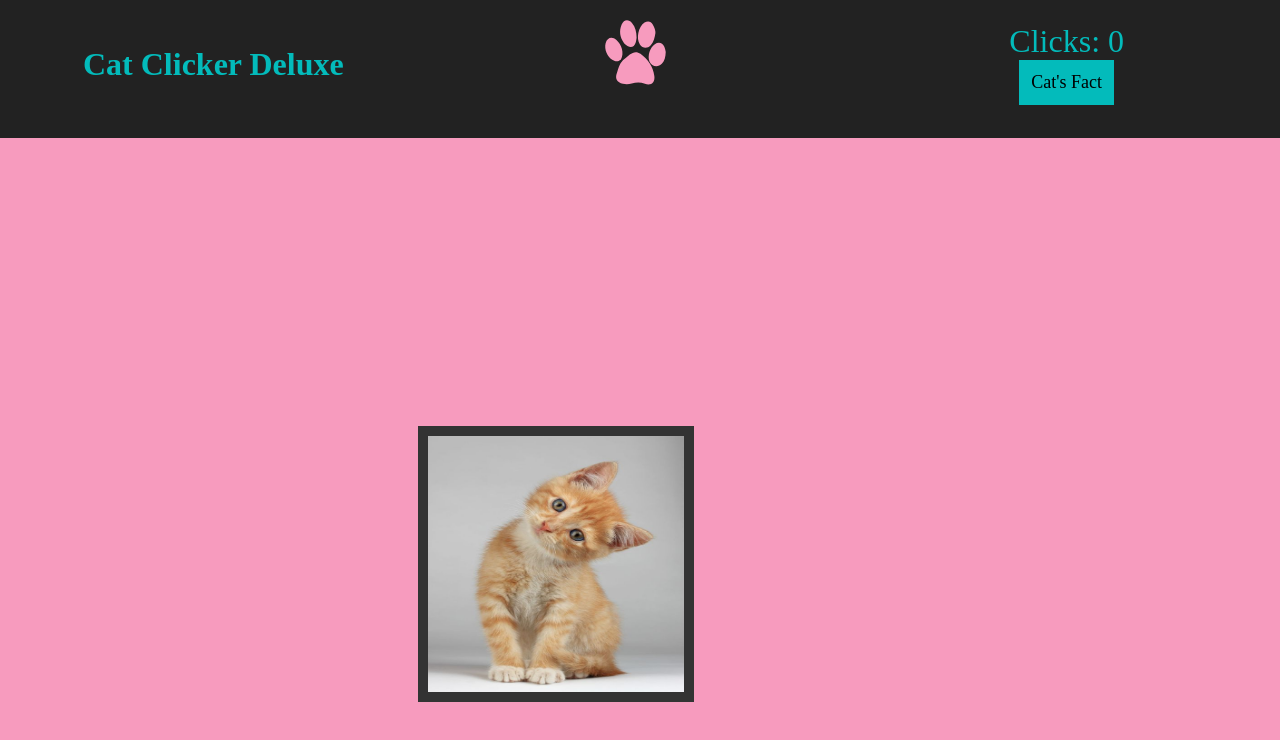
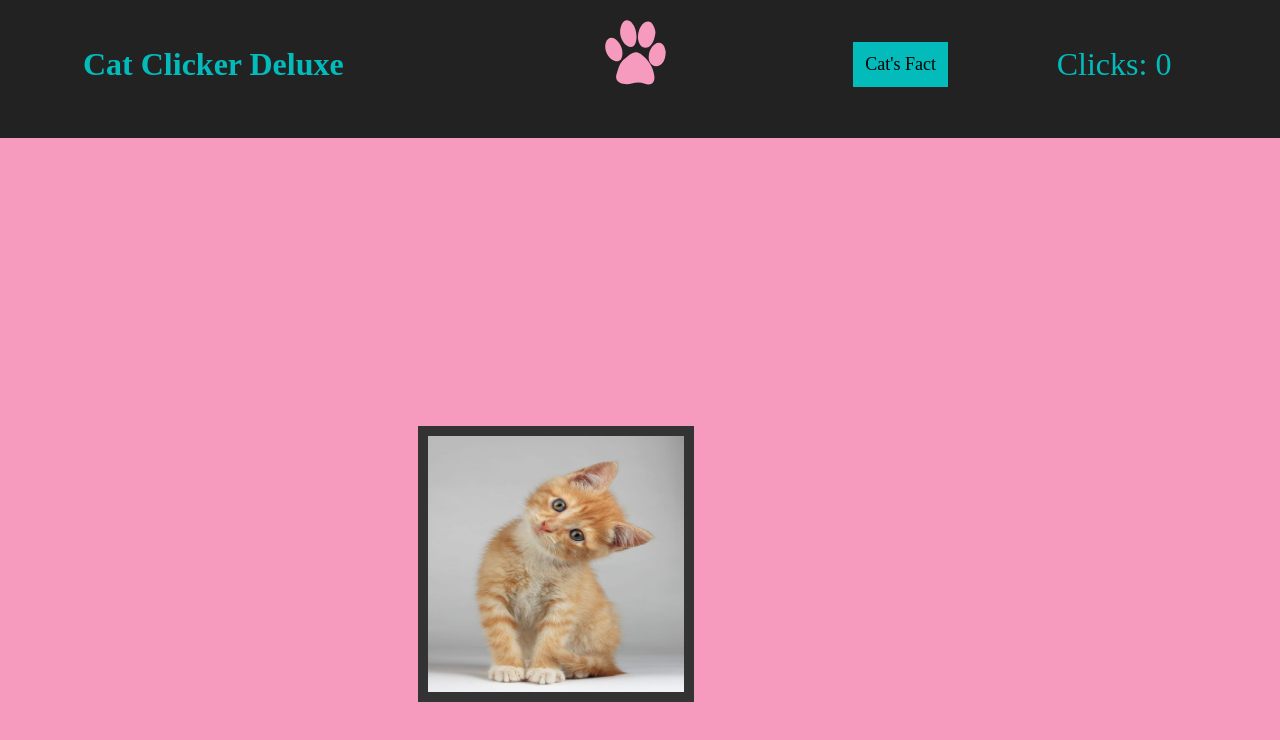
Before and after one commit to pepper-seattle/catclicker_deluxe, a website: page public/index.html in a window 1280 px wide. Drawn offline with Linux system fonts and the light colour scheme; a web font is replaced by a local one.

Commit message:
added name to list and updated css

```diff
--- a/public/style.css
+++ b/public/style.css
@@ -76,7 +76,7 @@ img {
 .container {
 	flex: 1;
 	display: flex;
-	flex-direction: column;
+	flex-direction: row-reverse;
 	align-items: center;
   justify-content: center;
 }
@@ -87,6 +87,7 @@ button {
 	padding: 10px;
 	font-family: Copse, serif;
 	font-size: 18px;
+	cursor: url(nyan.cur), auto;
 }
 
 button:active {
```
Also changed, not shown: README.md, 1 other file.
